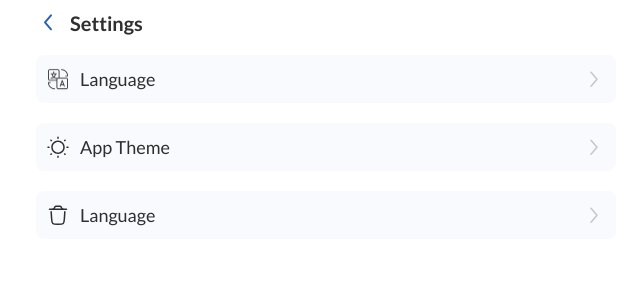
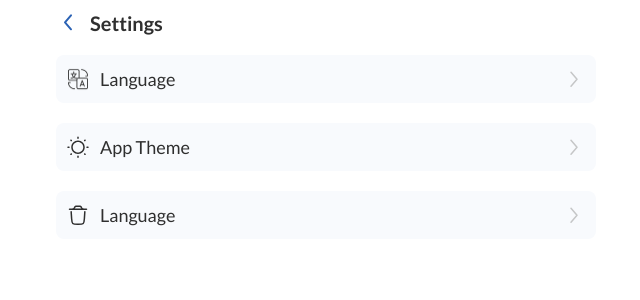
Before and after one commit to AzamjonKobulov/real-estate-tg-mini-app, a React (Vite) app: page / in a window 1280 px wide. Shown: the top 300 px of the page, without its empty margins (314-954 px from the left). Built offline with nearby package versions, Linux system fonts and the light colour scheme.

Commit message:
fixed/max width

```diff
--- a/src/index.css
+++ b/src/index.css
@@ -3,7 +3,7 @@
 @import "tailwindcss";
 
 @theme {
-  --max-width-base: 38.75rem;
+  --max-width-base: 36.25rem;
 
   --color-theme-success: #199226;
   --color-theme-warning: #f9aa00;
```
